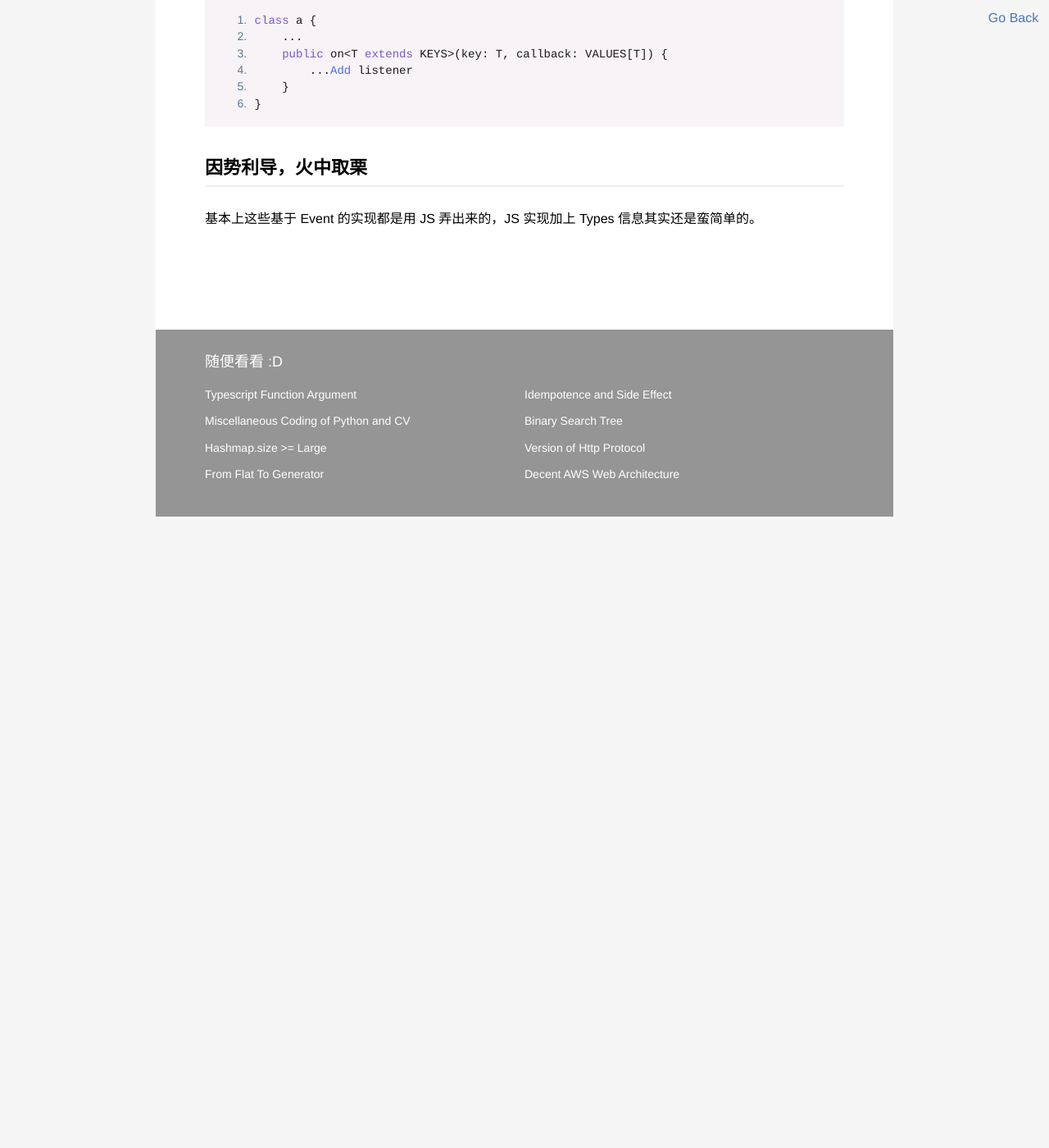
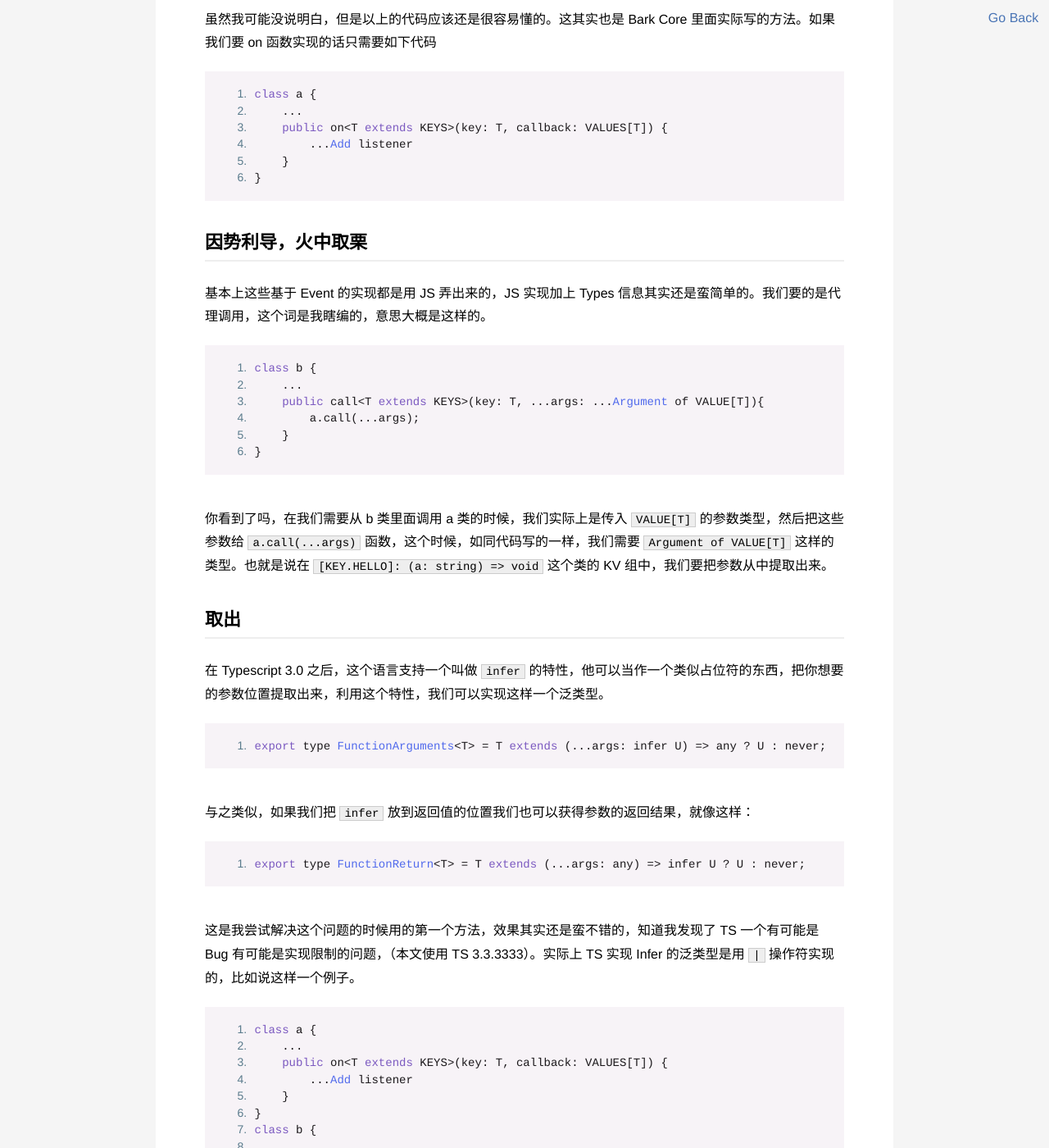
Before and after one commit to WMXPY/blog.mengw.io, a Jekyll site: the page built from _posts/javascript/2019-03-26-Typescript-Function-Argument.md, in a window 1280 px wide and 1400 px high, scrolled down 1083 px. Shown: the whole window at 82% size. Built offline with Jekyll 4.4.1, drawn with Linux system fonts in a browser that asks for light colours; before the commit the page ends 1713 px from its top, so only the background shows below that; some of the changed text lies outside the part shown.

Commit message:
finish tfa

````diff
--- a/_posts/javascript/2019-03-26-Typescript-Function-Argument.md
+++ b/_posts/javascript/2019-03-26-Typescript-Function-Argument.md
@@ -4,6 +4,9 @@ title: "Typescript Function Argument"
 categories: JavaScript
 description: 这个标题你看不懂也很正常，我也写不懂
 ---
+
+> 一流攻守群，道天地将法，智信仁勇严，顶情略七斗，风林山火海
+> --孙膑
 
 ## 勾肥
 
@@ -39,4 +42,76 @@ class a {
 
 ## 因势利导，火中取栗
 
-基本上这些基于 Event 的实现都是用 JS 弄出来的，JS 实现加上 Types 信息其实还是蛮简单的。
+基本上这些基于 Event 的实现都是用 JS 弄出来的，JS 实现加上 Types 信息其实还是蛮简单的。我们要的是代理调用，这个词是我瞎编的，意思大概是这样的。
+
+```ts
+class b {
+    ...
+    public call<T extends KEYS>(key: T, ...args: ...Argument of VALUE[T]){
+        a.call(...args);
+    }
+}
+```
+
+你看到了吗，在我们需要从 b 类里面调用 a 类的时候，我们实际上是传入 `VALUE[T]` 的参数类型，然后把这些参数给 `a.call(...args)` 函数，这个时候，如同代码写的一样，我们需要 `Argument of VALUE[T]` 这样的类型。也就是说在 `[KEY.HELLO]: (a: string) => void` 这个类的 KV 组中，我们要把参数从中提取出来。
+
+## 取出
+
+在 Typescript 3.0 之后，这个语言支持一个叫做 `infer` 的特性，他可以当作一个类似占位符的东西，把你想要的参数位置提取出来，利用这个特性，我们可以实现这样一个泛类型。
+
+```ts
+export type FunctionArguments<T> = T extends (...args: infer U) => any ? U : never;
+```
+
+与之类似，如果我们把 `infer` 放到返回值的位置我们也可以获得参数的返回结果，就像这样：
+
+```ts
+export type FunctionReturn<T> = T extends (...args: any) => infer U ? U : never;
+```
+
+这是我尝试解决这个问题的时候用的第一个方法，效果其实还是蛮不错的，知道我发现了 TS 一个有可能是 Bug 有可能是实现限制的问题，（本文使用 TS 3.3.3333）。实际上 TS 实现 Infer 的泛类型是用 `|` 操作符实现的，比如说这样一个例子。
+
+```ts
+class a {
+    ...
+    public on<T extends KEYS>(key: T, callback: VALUES[T]) {
+        ...Add listener
+    }
+}
+class b {
+    ...
+    public call<T extends KEYS>(key: T, ...args: FunctionArguments<VALUES[T]>){
+        a.call(...args);
+    }
+}
+```
+
+第一个问题，TS 并不会将 `FunctionArguments<VALUES[T]>` 当作一个数组，即使明显 `VALUES[T]` 的参数在任何情况下用类型表示都应该是一个数组。另外就是在 KEY VALUES 对有多种可能的时候，比如说这种情况：
+
+```ts
+type VALUES {
+    [KEYS.HELLO]: (a: string) => void;
+    [KEYS.WORLD]: () => void;
+    [KEYS.SOMETHING]: (b: string, c: number) => void;
+};
+```
+
+理论上 `FunctionArguments<VALUES[KEYS.WORLD]>` 的参数组应该是一个空的数组。但是实际上如我们所说，不管是任何一个 KEY 的结果都是 `[string] | [] | [string, number]` 这样这个就没办法用了。
+
+## 插入
+
+既然从内容里面取出不靠谱，我们可以考虑插入我们的类。这个方法证实是可以用的。首先我们需要改写类型参数：
+
+```ts
+type VALUES {
+    [KEYS.HELLO]: [string];
+    [KEYS.WORLD]: [];
+    [KEYS.SOMETHING]: [string, number];
+};
+```
+
+聪明的小朋友一看就知道这个玩意是怎么运作的了，实测这个确实是最好用的方法，但是坏处是我们就丢失了返回值信息。这个问题如果需要解决的话恐怕要么用多个 VALUE 定义，要么就要回到上面的取出方式了。
+
+> 法无定法,式无定式。
+> 因时利导,兆于变化。
+> --孙膑
````
